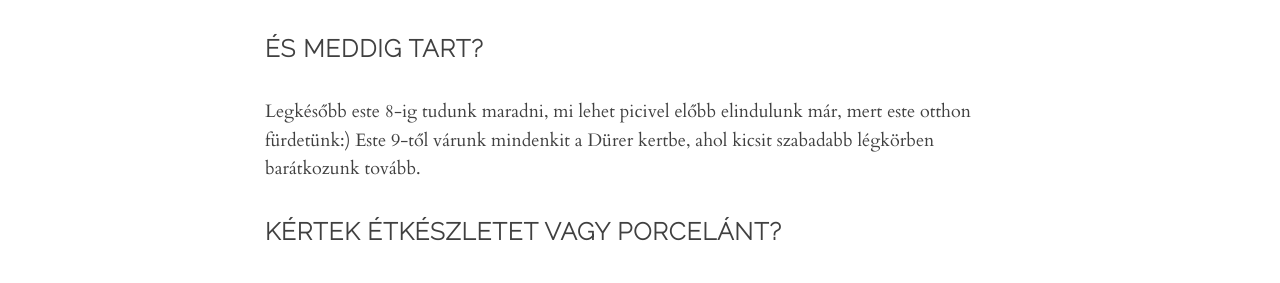
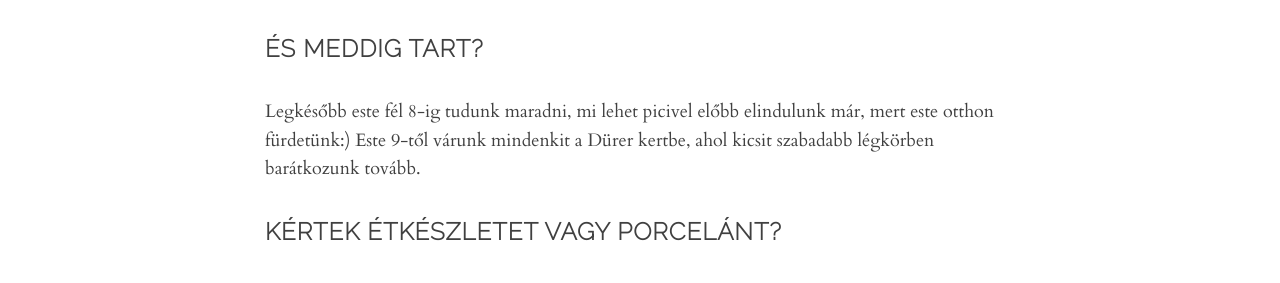
Before and after one commit to klaudiaesakos/klaudiaesakos.github.io, a Jekyll site: the page built from faq.html, in a window 1280 px wide and 900 px high, scrolled down 677 px. Shown: the part 391-674 px from the top of the window. Built offline with Jekyll 4.4.1, drawn with Linux system fonts in a browser that asks for light colours.

Commit message:
Update _config.yml

```diff
--- a/_config.yml
+++ b/_config.yml
@@ -141,7 +141,7 @@ faq:
        Az ételeket úgy válogattuk össze, hogy mindenki találjon kedvére valót. 12:30-tól előétel; 14h-tól  a fogadalomtételünk után vega, gluténmentes és húsban bővelkedő fogások egyaránt várnak minket. 16:30 tól édes örömünk torta alakot ölt: csoki, Eszterházy, rozmarigos-málna, nutellás-eper és glutén, laktóz, cukormentes túrós-málnás... úgysem bírod végigkóstolni. Torta után uzsonnázunk, hogy senki ne induljon haza üres pocakkal.
     - question: És meddig tart?
       answer: |
-       Legkésőbb este 8-ig tudunk maradni, mi lehet picivel előbb elindulunk már, mert este otthon fürdetünk:) Este 9-től várunk mindenkit a Dürer kertbe, ahol kicsit szabadabb légkörben barátkozunk tovább.
+       Legkésőbb este fél 8-ig tudunk maradni, mi lehet picivel előbb elindulunk már, mert este otthon fürdetünk:) Este 9-től várunk mindenkit a Dürer kertbe, ahol kicsit szabadabb légkörben barátkozunk tovább.
     - question: Kértek étkészletet vagy porcelánt?
       answer: |
        Sok aranyos versike kering a neten, de egyet sem szúrnék ide be, elég ha a tanúm, Reni kedvéért egy Heaven Street Seven számból idézek - "porcelánt soha nem vinnék magammal semmilyen útra". Kérünk titeket gondoljatok arra, hogy mi megfordítottuk a sorrendet - voltunk nászúton, születtek gyerekeink, házasodunk, de még egy házvásárlás előttünk áll. Természetesen nyertes számokat tartalmazó lottószelvénynek vagy tuti befutó kaparós sorsjegynek is örülünk.
```
